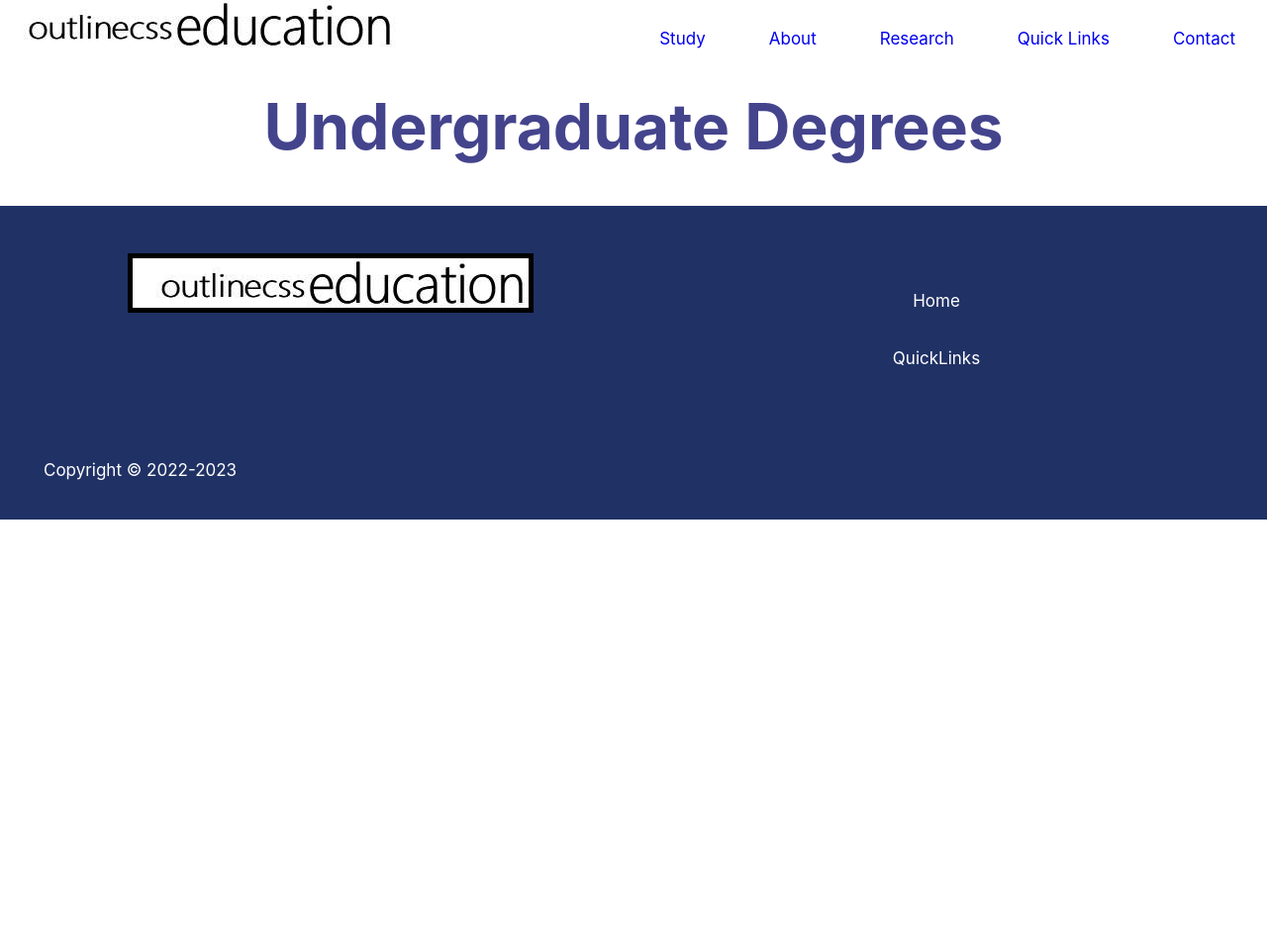
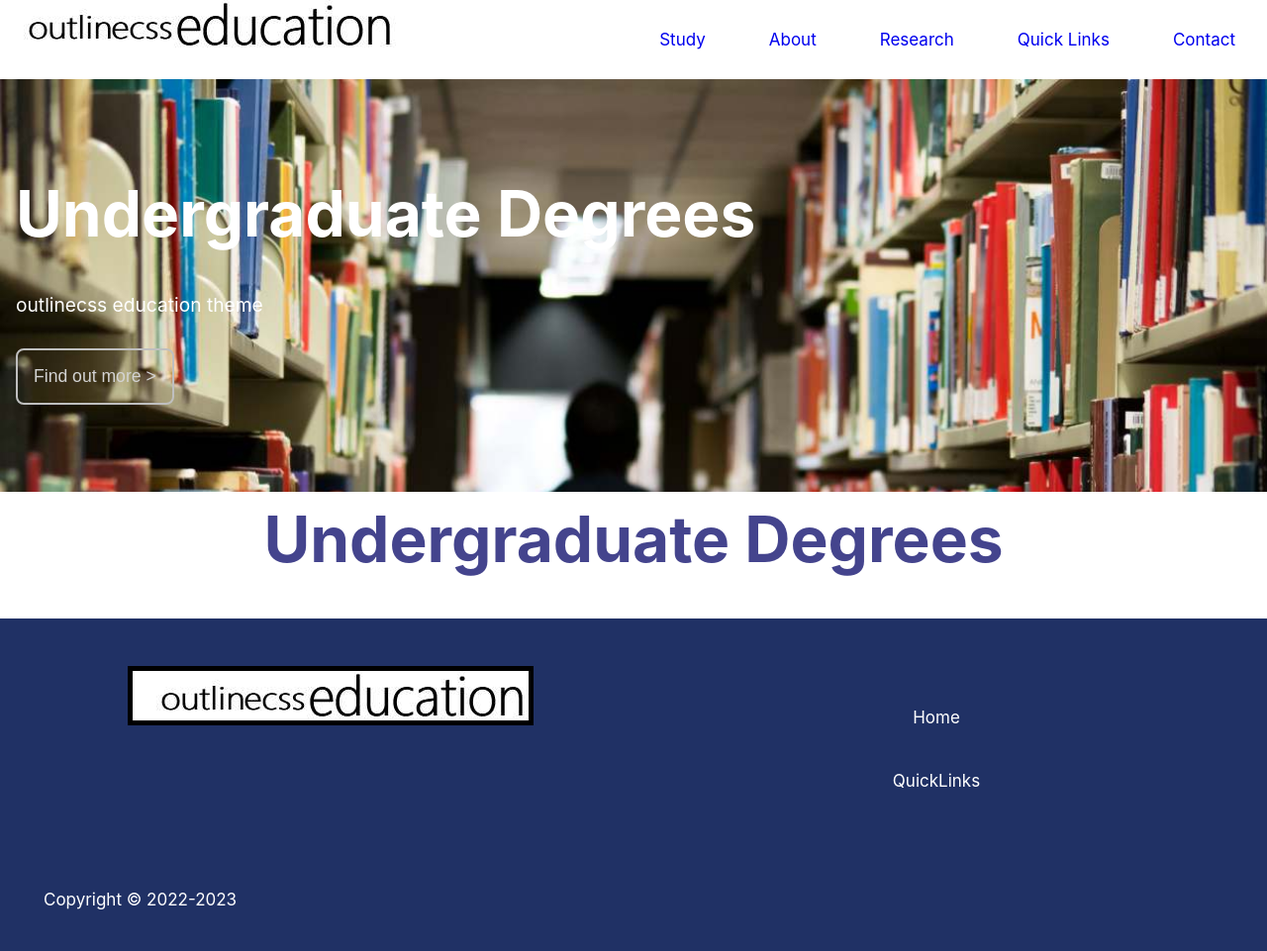
Before and after one commit to kevinjapan/OutlineCSS, a PHP site: page /themes/education/pages/Undergraduate-Degrees.html in a window 1280 px wide. Shown: the whole page at 99% size. Before the commit the page ends 525 px from the top, so only its background shows below. Run offline with PHP 8.4, Linux system fonts and the light colour scheme.

Commit message:
tidy layouts and content

```diff
--- a/outline-layouts.css
+++ b/outline-layouts.css
@@ -7,9 +7,6 @@
 body, address, article, aside, footer, header, main, nav, section {
     margin:0;
     margin-inline:auto;
-}
-h1, h2, h3, h4, h5, h6 {
-    margin:0;
 }
 
 
@@ -62,16 +59,12 @@ header  {
 }
 
 
-/* to do : tie in w/ headings above? */
+h1, h2, h3, h4, h5, h6 {
+   margin:0;
+}
 
 /* section headings */
-h1, h2, h3, h4, h5, h6 {
-    /* margin:var(--standard_layout_padding); - we don't assign margins since container will determine layout */
-    line-height:3.25rem;
-    /* color:var(--primary_1);
-}
 h1 > a, h2 > a, h3 > a, h4 > a, h5 > a, h6 > a {
-    /* color:var(--primary_1); */
     text-decoration:none;
 }
 
--- a/outlinecss.css
+++ b/outlinecss.css
@@ -17,7 +17,6 @@ html {
 * {
    margin:0;
    padding:0;
-   line-height:1.1rem;
 }
 
 /* .element {
--- a/themes/education/pages/Undergraduate-Degrees.html
+++ b/themes/education/pages/Undergraduate-Degrees.html
@@ -33,6 +33,16 @@
 
 <nav id="nav"></nav>
 
+<section class="cover_block bg_navy fade_in">
+   <img class="bg_img" src="imgs/redd-f-9o8YdYGTT64-unsplash.jpg" />
+   <div class="overlay">
+      <h1>Undergraduate Degrees</h1>
+      <p>outlinecss education theme</p>
+      <button>Find out more ></button>
+   </div>
+</section>
+
+
 <h1>Undergraduate Degrees</h1>
 
 <footer id="footer"></footer>
--- a/themes/education/pages/assets/js/footer.js
+++ b/themes/education/pages/assets/js/footer.js
@@ -23,11 +23,9 @@ const footer = () => {
             <li>
                <ul>
                   <li>
-                     <a href="https://www.youtube.com/channel/UCN_YFyV6vAU0Npkk3_QoLPQ"
-                        target=”_blank”>Home</a></li>
+                     <a href="home.html">Home</a></li>
                   <li>
-                     <a href="https://www.facebook.com/kevhastiemusic"
-                        target=”_blank”>QuickLinks</a></li>
+                     <a href="quicklinks.html">QuickLinks</a></li>
                </ul>
             </li>
          </ul>
--- a/themes/education/pages/assets/js/nav.js
+++ b/themes/education/pages/assets/js/nav.js
@@ -14,15 +14,13 @@ const nav = () => {
 
       <div class="nav_toggle">menu</div>
 
-      <!-- to do : make a default set of typical link labels below.. -->
-
       <ul class="nav_list">
          <li>
             <a href="Study.html" data-list="services" class="nav_list_label">Study</a>
             <ul class="nav_list_dropdown">
                <li>
                   <a href="Undergraduate.html"><h5>Undergraduate</h5></a>
-                  <a href="river.html">Degrees</a>
+                  <a href="Undergraduate-Degrees.html">Degrees</a>
                   <a href="#" class="lightgray">Go Abroad</a>
                   <a href="#" class="lightgray">Finance and Funding</a>
                   <a href="Undergraduate-How-To-Apply.html">How to Apply</a>
--- a/themes/education/pages/cover_block.html
+++ b/themes/education/pages/cover_block.html
@@ -43,7 +43,8 @@
 
 <div class="ol_specimen_type">Cover Block</div>
 
-<section class="cover_block bg_white">
+<!-- to do : in sm, bg img not covering all - so button extends below.. -->
+<section class="cover_block bg_navy">
    <img class="bg_img" src="imgs/susan-q-yin-2JIvboGLeho-unsplash.jpg" />
    <div class="overlay">
       <h1>Study with us in 2023</h1>
@@ -58,6 +59,7 @@
 <section class="cover_block">
    <h1>Contact Us</h1>
    <p>If you have any questions regarding your course choice, get in touch!</p>
+   <!-- to do : button:hover is hidden - separate button styles? -->
    <button>Submit a question</button>
 </section>
 
```
Also changed, not shown: other parts of outline-layouts.css (+3 -42 lines), themes/education/pages/Study.html (+16 -0 lines), themes/education/pages/Undergraduate-How-To-Apply.html (+9 -0 lines), themes/education/pages/assets/css/education-outline-utilities.css (+45 -4 lines). Lines whose indentation alone changed are shown as unchanged.
